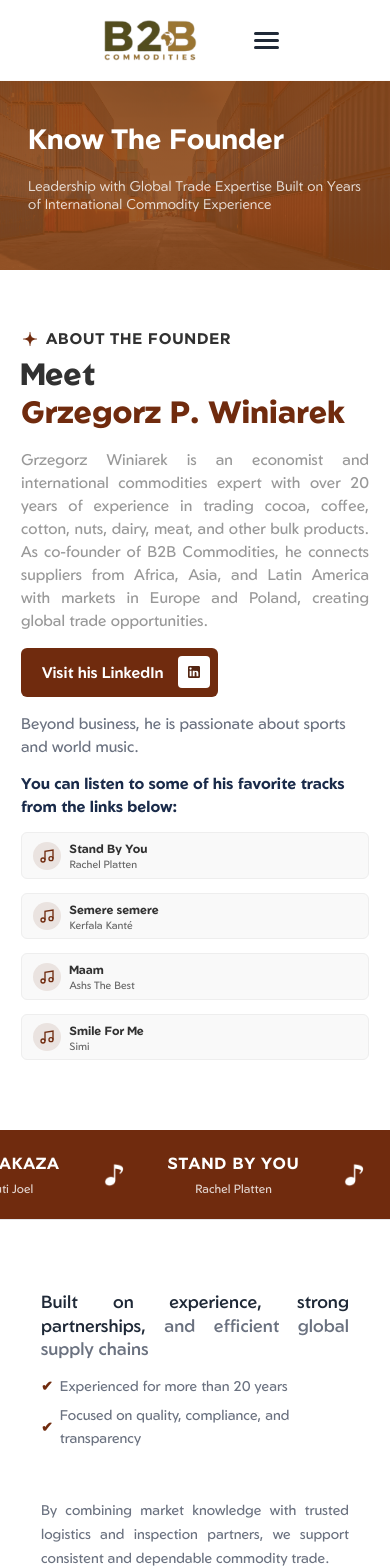
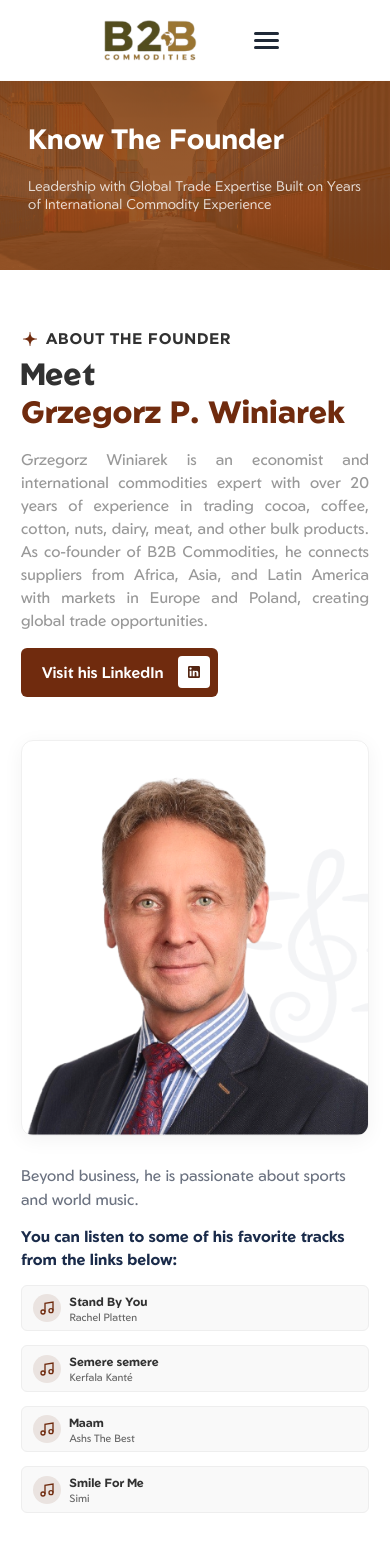
Before and after one commit to B2BCOCOA/b2b-commodities-website, a Vue app: page /founder in a window 390 px wide. Shown: the top 1568 px of the page. Built offline with nearby package versions, Linux system fonts and the light colour scheme.

Commit message:
Edit Founder page

```diff
--- a/src/views/FounderPage.vue
+++ b/src/views/FounderPage.vue
@@ -33,6 +33,11 @@
                 </svg>
               </div>
             </a>
+
+            <!-- Mobile/Tablet Profile Image (Hidden on Desktop) -->
+            <div class="mobile-profile-image">
+              <img :src="founderImg" alt="Grzegorz Winiarek" class="founder-image-styled" />
+            </div>
 
             <div class="founder-extra">
               <p>{{ $t('founder.profile.extra') }}</p>
@@ -103,7 +108,7 @@
 
         <!-- Right: Full Image -->
         <div class="profile-image">
-          <img :src="founderImg" alt="Grzegorz Winiarek" class="founder-image-full" />
+          <img :src="founderImg" alt="Grzegorz Winiarek" class="founder-image-styled" />
         </div>
       </div>
     </section>
@@ -334,7 +339,12 @@ import musicNoteIcon from '@/assets/images/music-note.png'
   margin: 0;
 }
 
-.founder-image-full {
+.mobile-profile-image {
+  display: none;
+  margin: 1.5rem 0;
+}
+
+.founder-image-styled {
   width: 100%;
   max-width: 380px;
   height: auto;
@@ -471,6 +481,12 @@ import musicNoteIcon from '@/assets/images/music-note.png'
     display: none;
   }
 
+  .mobile-profile-image {
+    display: flex;
+    justify-content: center;
+    margin: 2rem 0;
+  }
+
   .founder-hero {
     padding: 4rem 3rem;
   }
@@ -503,6 +519,12 @@ import musicNoteIcon from '@/assets/images/music-note.png'
 
   .profile-image {
     display: none;
+  }
+
+  .mobile-profile-image {
+    display: flex;
+    justify-content: center;
+    margin: 2rem 0;
   }
 
   .founder-title {
```
